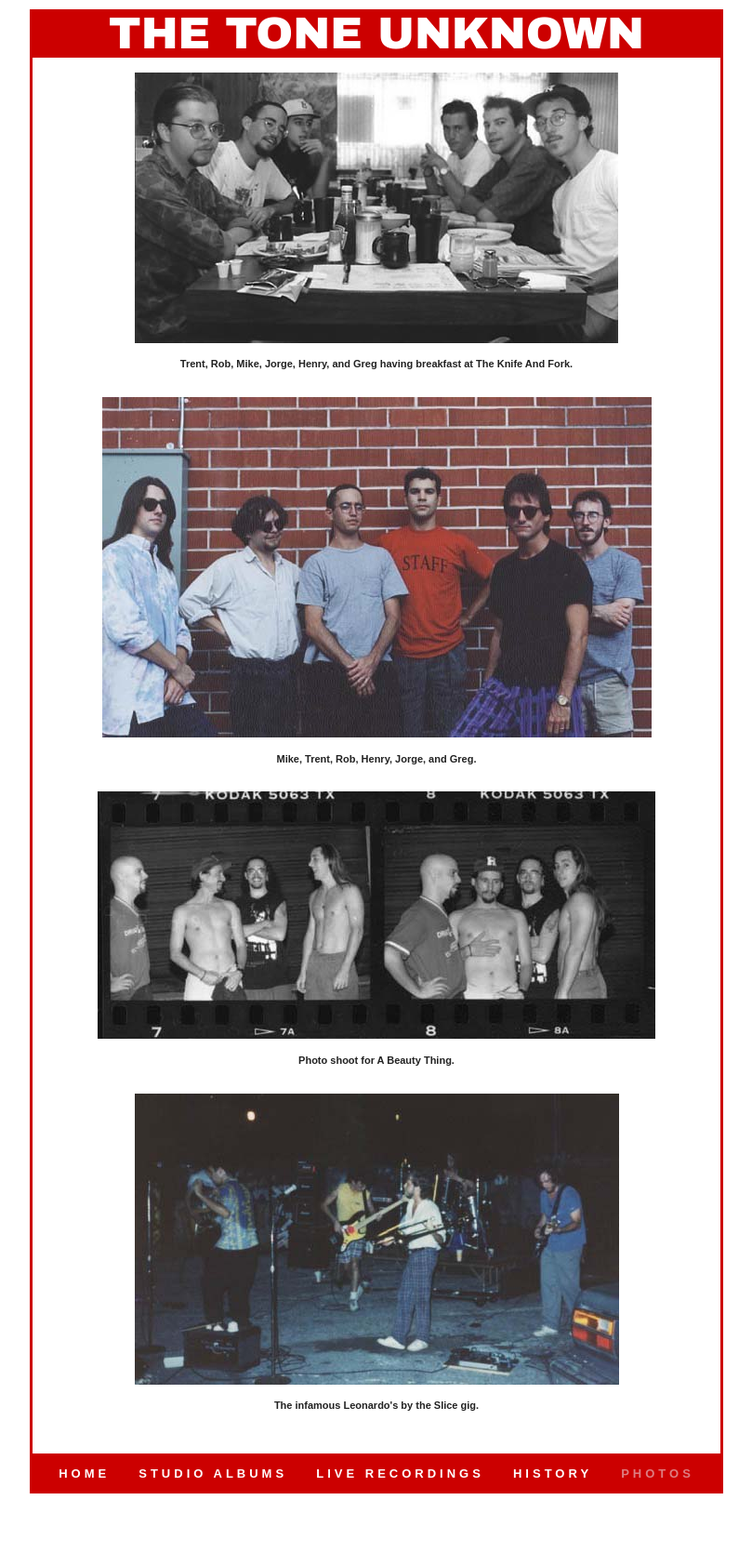
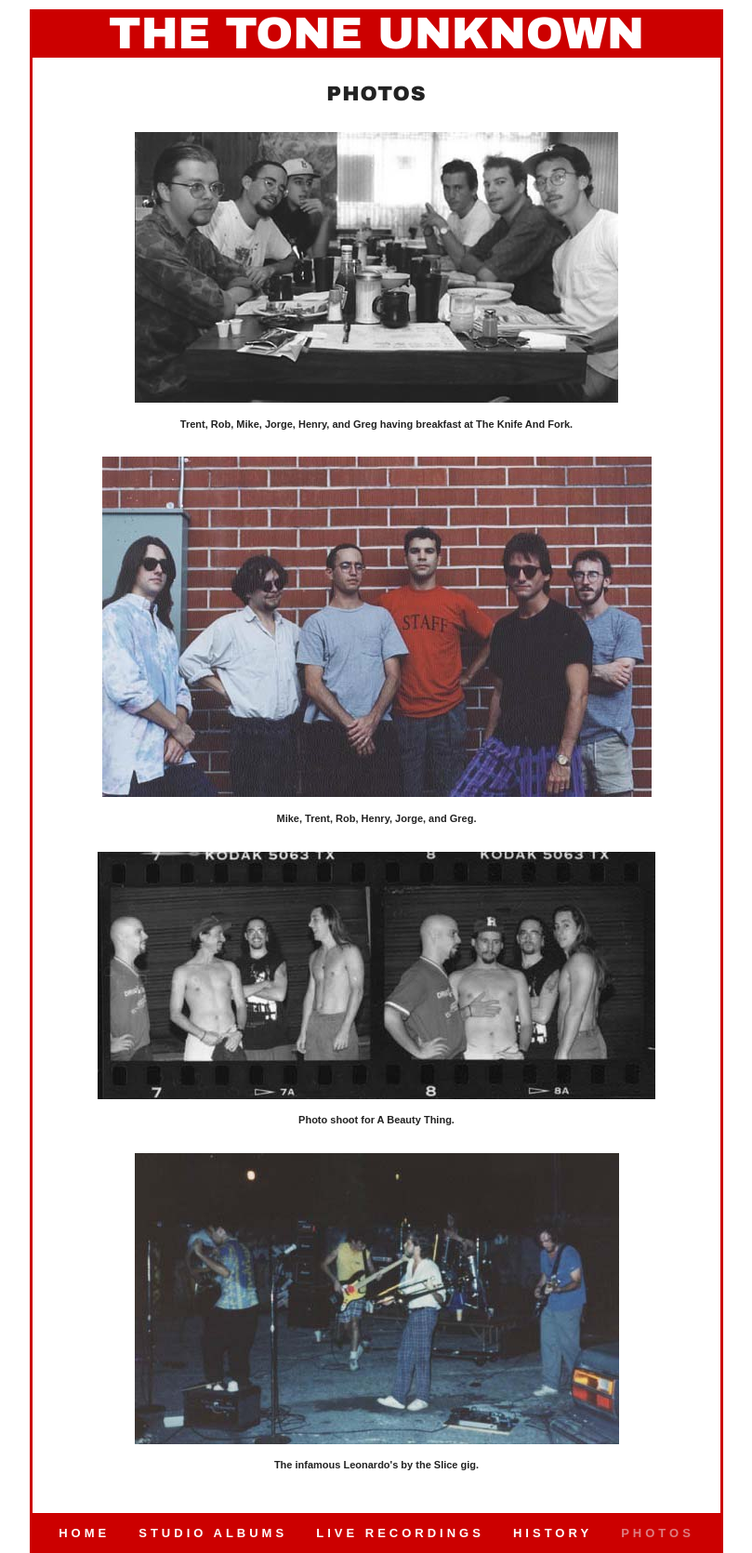
Before and after one commit to Ligushka/ligushka.github.io, a Jekyll site: the page built from photos.html, in a window 1280 px wide. Shown: the whole page at 93% size, without its empty margins (235-1044 px from the left). Built offline with Jekyll 4.4.1, drawn with Linux system fonts in a browser that asks for light colours; nearby versions of some CDN libraries; before the commit the page ends 1606 px from its top, so only the background shows below that.

Commit message:
Update photos.html

```diff
--- a/photos.html
+++ b/photos.html
@@ -4,6 +4,8 @@ title: Photos
 ---
 <tr>
     <td style="width: 691px; vertical-align: top; text-align: center;">
+        <h1 style="font-family: 'Arial Black', sans-serif; letter-spacing: 1px; text-align: center;">PHOTOS</h1>
+        <br>
         {% for image in site.data.photos %}
             <img src="/assets/images/photos/{{ image.name }}" {% if image.text %}alt="{{ image.text }}"{% else %}alt="No information for this photo."{% endif %}>
             {% if image.text %}
```
